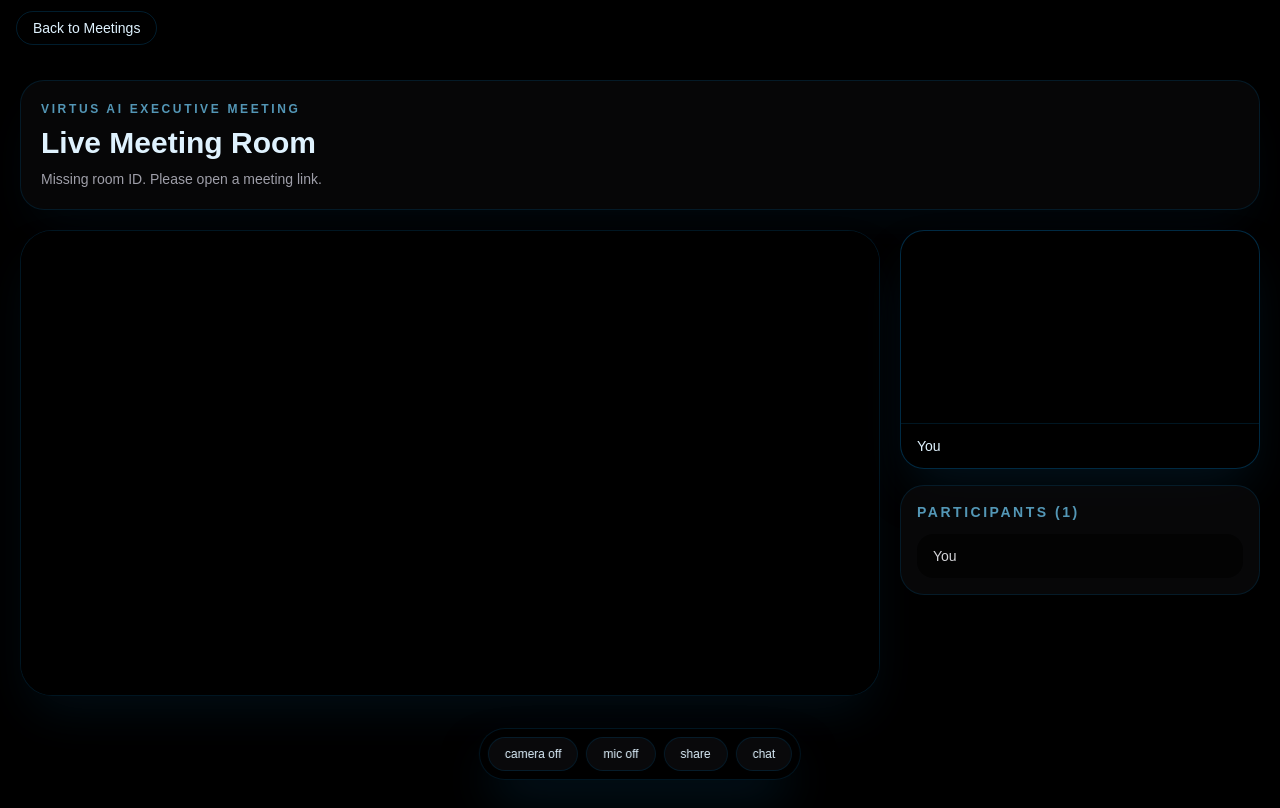
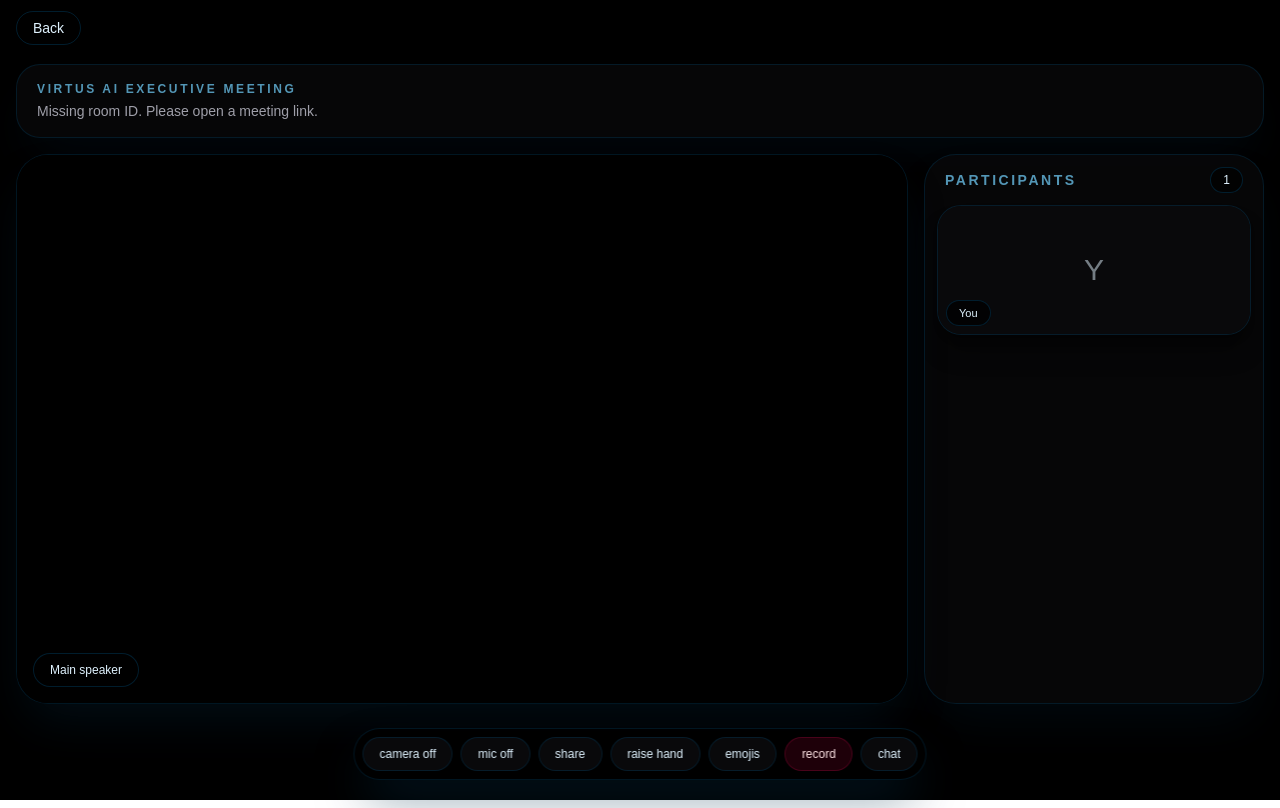
Before and after one commit to SirSebastian-ux/virtus.ai, a Next.js app: page /meetings/room in a window 1280 px wide. Built offline with nearby package versions, Linux system fonts and the light colour scheme.

Commit message:
Add Google Meet style meeting layout

```diff
--- a/app/meetings/room/page.js
+++ b/app/meetings/room/page.js
@@ -10,15 +10,52 @@ import {
   createLocalVideoTrack,
 } from "livekit-client";
 
+function ParticipantVideoTile({ label, track, isLocal = false }) {
+  const videoRef = useRef(null);
+
+  useEffect(() => {
+    if (!track || !videoRef.current) return;
+
+    const videoElement = videoRef.current;
+    track.attach(videoElement);
+
+    return () => {
+      track.detach(videoElement);
+    };
+  }, [track]);
+
+  return (
+    <div className="relative min-h-32 overflow-hidden rounded-3xl border border-sky-900/30 bg-zinc-950 shadow-xl shadow-black/40">
+      {track ? (
+        <video
+          ref={videoRef}
+          autoPlay
+          muted={isLocal}
+          playsInline
+          className="h-full min-h-32 w-full object-cover"
+        />
+      ) : (
+        <div className="flex h-full min-h-32 items-center justify-center bg-zinc-950 text-3xl text-sky-100/50">
+          {String(label || "?").slice(0, 1).toUpperCase()}
+        </div>
+      )}
+
+      <div className="absolute bottom-2 left-2 rounded-full border border-sky-900/40 bg-black/70 px-3 py-1 text-[11px] font-medium text-sky-100 backdrop-blur">
+        {label}
+      </div>
+    </div>
+  );
+}
+
 export default function MeetingsRoomPage() {
   const mainVideoRef = useRef(null);
-  const selfVideoRef = useRef(null);
   const roomRef = useRef(null);
   const participantIdentityRef = useRef(
     typeof crypto !== "undefined" && crypto.randomUUID
       ? crypto.randomUUID()
       : String(Date.now())
   );
+
   const localVideoTrackRef = useRef(null);
   const localAudioTrackRef = useRef(null);
 
@@ -27,6 +64,7 @@ export default function MeetingsRoomPage() {
   const [cameraOn, setCameraOn] = useState(false);
   const [micOn, setMicOn] = useState(false);
   const [screenOn, setScreenOn] = useState(false);
+  const [localVideoTrack, setLocalVideoTrack] = useState(null);
   const [participants, setParticipants] = useState([]);
   const [chatOpen, setChatOpen] = useState(false);
   const [chatMessage, setChatMessage] = useState("");
@@ -89,6 +127,7 @@ export default function MeetingsRoomPage() {
         room.on(RoomEvent.ParticipantDisconnected, refreshParticipants);
         room.on(RoomEvent.TrackSubscribed, handleTrackSubscribed);
         room.on(RoomEvent.TrackUnsubscribed, refreshParticipants);
+        room.on(RoomEvent.ActiveSpeakersChanged, refreshParticipants);
         room.on(RoomEvent.DataReceived, handleDataReceived);
 
         await room.connect(tokenData.url, tokenData.token);
@@ -120,27 +159,30 @@ export default function MeetingsRoomPage() {
     if (!room) return;
 
     const remoteParticipants = Array.from(room.remoteParticipants.values()).map(
-      (participant) => ({
+      (participant) => {
+        const videoPublication = Array.from(participant.trackPublications.values()).find(
+          (publication) => publication.kind === Track.Kind.Video && publication.track
+        );
+
+        return {
           sid: participant.sid,
           identity: participant.identity,
           name: participant.name || participant.identity || "Participant",
-      })
+          videoTrack: videoPublication?.track || null,
+          isSpeaking: participant.isSpeaking || false,
+        };
+      }
     );
 
     setParticipants(remoteParticipants);
   }
 
   function handleTrackSubscribed(track, publication, participant) {
-    if (track.kind !== Track.Kind.Video) {
-      refreshParticipants();
-      return;
+    if (track.kind === Track.Kind.Video && mainVideoRef.current) {
+      track.attach(mainVideoRef.current);
+      setStatus(`${participant.name || participant.identity || "Participant"} is on screen.`);
     }
 
-    if (mainVideoRef.current) {
-      track.attach(mainVideoRef.current);
-    }
-
-    setStatus(`${participant.name || participant.identity || "Participant"} is on screen.`);
     refreshParticipants();
   }
 
@@ -172,17 +214,14 @@ export default function MeetingsRoomPage() {
         localVideoTrackRef.current = null;
       }
 
-      if (selfVideoRef.current) selfVideoRef.current.srcObject = null;
+      setLocalVideoTrack(null);
       setCameraOn(false);
       return;
     }
 
     const videoTrack = await createLocalVideoTrack();
     localVideoTrackRef.current = videoTrack;
-
-    if (selfVideoRef.current) {
-      videoTrack.attach(selfVideoRef.current);
-    }
+    setLocalVideoTrack(videoTrack);
 
     await room.localParticipant.publishTrack(videoTrack);
     setCameraOn(true);
@@ -238,53 +277,51 @@ export default function MeetingsRoomPage() {
   }
 
   return (
-    <main className="relative min-h-screen bg-black text-zinc-100">
+    <main className="relative h-screen overflow-hidden bg-black text-zinc-100">
       <div className="absolute left-4 top-4 z-40">
         <Link href="/meetings" className="rounded-full border border-sky-900/40 bg-black/70 px-4 py-2 text-sm text-sky-100 backdrop-blur">
-          Back to Meetings
+          Back
         </Link>
       </div>
 
-      <section className="mx-auto flex min-h-screen max-w-7xl flex-col gap-5 px-5 pb-28 pt-20">
-        <div className="rounded-3xl border border-sky-900/30 bg-zinc-950/70 p-5 shadow-2xl shadow-sky-950/20">
+      <section className="flex h-screen flex-col px-4 pb-24 pt-16">
+        <div className="mb-4 rounded-3xl border border-sky-900/30 bg-zinc-950/70 px-5 py-4 shadow-2xl shadow-sky-950/20">
           <p className="text-xs font-semibold uppercase tracking-[0.22em] text-sky-300/70">
             Virtus AI Executive Meeting
           </p>
-          <h1 className="mt-2 text-3xl font-semibold text-sky-100">
-            Live Meeting Room
-          </h1>
-          <p className="mt-2 break-all text-sm text-zinc-400">
+          <p className="mt-1 break-all text-sm text-zinc-400">
             {status} {roomId ? `Room: ${roomId}` : ""}
           </p>
         </div>
 
-        <div className="grid flex-1 gap-5 xl:grid-cols-[1fr_360px]">
-          <div className="overflow-hidden rounded-[2rem] border border-sky-900/30 bg-black shadow-2xl shadow-sky-950/30">
-            <video ref={mainVideoRef} autoPlay playsInline className="h-[58vh] w-full bg-black object-contain" />
-          </div>
-
-          <aside className="space-y-4">
-            <div className="overflow-hidden rounded-3xl border border-sky-700/40 bg-black/80 shadow-2xl shadow-sky-950/40">
-              <video ref={selfVideoRef} autoPlay muted playsInline className="h-48 w-full object-cover" />
-              <div className="border-t border-sky-900/30 px-4 py-3 text-sm text-sky-100">
-                You
+        <div className="grid min-h-0 flex-1 gap-4 xl:grid-cols-[1fr_340px]">
+          <div className="relative min-h-0 overflow-hidden rounded-[2rem] border border-sky-900/30 bg-black shadow-2xl shadow-sky-950/30">
+            <video ref={mainVideoRef} autoPlay playsInline className="h-full w-full bg-black object-contain" />
+            <div className="absolute bottom-4 left-4 rounded-full border border-sky-900/40 bg-black/70 px-4 py-2 text-xs font-medium text-sky-100 backdrop-blur">
+              Main speaker
             </div>
           </div>
 
-            <div className="rounded-3xl border border-sky-900/30 bg-zinc-950/80 p-4">
+          <aside className="min-h-0 overflow-y-auto rounded-[2rem] border border-sky-900/30 bg-zinc-950/70 p-3 shadow-2xl shadow-sky-950/20">
+            <div className="mb-3 flex items-center justify-between px-2">
               <h2 className="text-sm font-semibold uppercase tracking-[0.18em] text-sky-300/70">
-                Participants ({participants.length + 1})
+                Participants
               </h2>
-              <div className="mt-3 space-y-2">
-                <p className="rounded-2xl bg-black/60 px-4 py-3 text-sm text-zinc-300">
-                  You
-                </p>
+              <span className="rounded-full border border-sky-900/40 bg-black/60 px-3 py-1 text-xs text-sky-100">
+                {participants.length + 1}
+              </span>
+            </div>
+
+            <div className="grid gap-3">
+              <ParticipantVideoTile label="You" track={localVideoTrack} isLocal />
+
               {participants.map((participant) => (
-                  <p key={participant.sid} className="rounded-2xl bg-black/60 px-4 py-3 text-sm text-zinc-300">
-                    {participant.name}
-                  </p>
+                <ParticipantVideoTile
+                  key={participant.sid}
+                  label={participant.isSpeaking ? `${participant.name} speaking` : participant.name}
+                  track={participant.videoTrack}
+                />
               ))}
-              </div>
             </div>
           </aside>
         </div>
@@ -328,6 +365,15 @@ export default function MeetingsRoomPage() {
         <button type="button" onClick={toggleScreenShare} className="rounded-full border border-sky-900/30 bg-zinc-950 px-4 py-2 text-xs text-sky-100">
           {screenOn ? "sharing" : "share"}
         </button>
+        <button type="button" className="rounded-full border border-sky-900/30 bg-zinc-950 px-4 py-2 text-xs text-sky-100">
+          raise hand
+        </button>
+        <button type="button" className="rounded-full border border-sky-900/30 bg-zinc-950 px-4 py-2 text-xs text-sky-100">
+          emojis
+        </button>
+        <button type="button" className="rounded-full border border-rose-900/40 bg-rose-950/40 px-4 py-2 text-xs text-rose-100">
+          record
+        </button>
         <button type="button" onClick={() => setChatOpen((current) => !current)} className="rounded-full border border-sky-900/30 bg-zinc-950 px-4 py-2 text-xs text-sky-100">
           chat
         </button>
```
Lines whose indentation alone changed are shown as unchanged.
